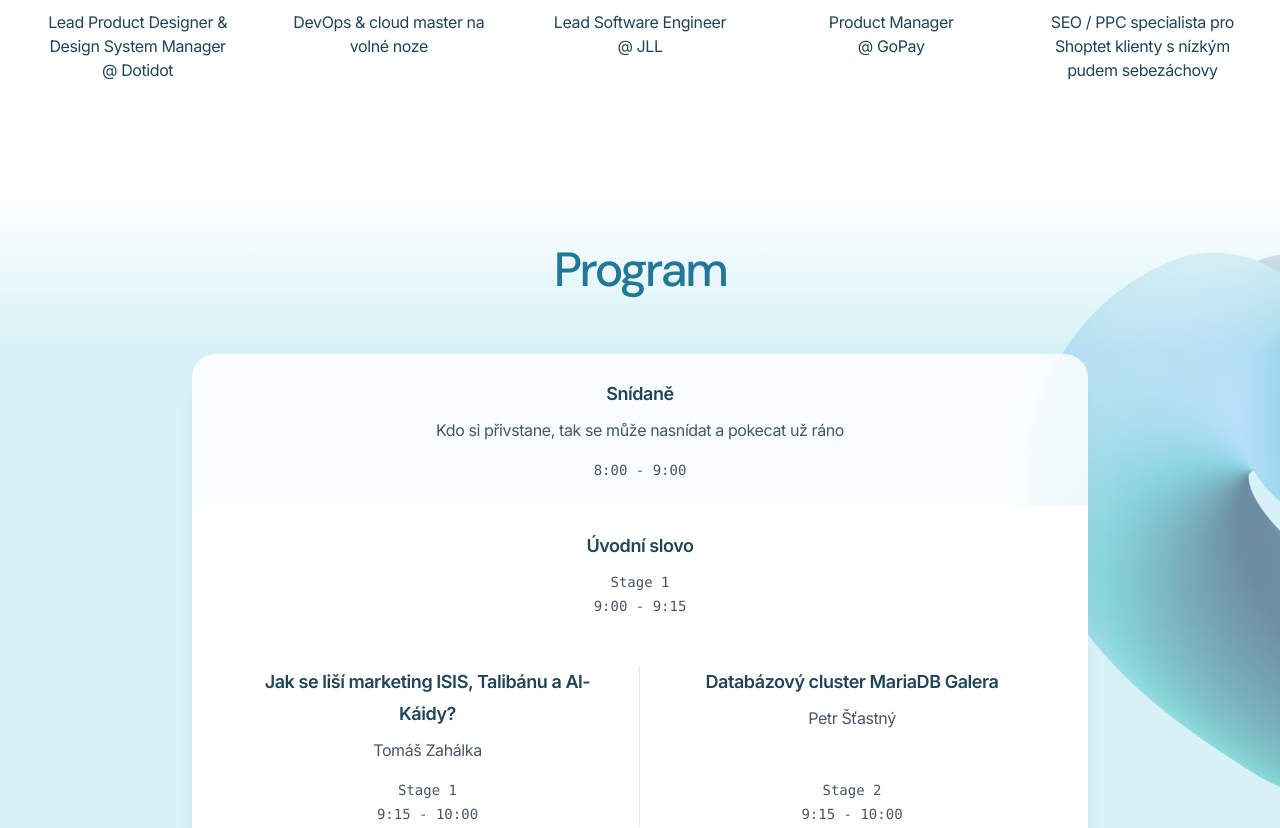
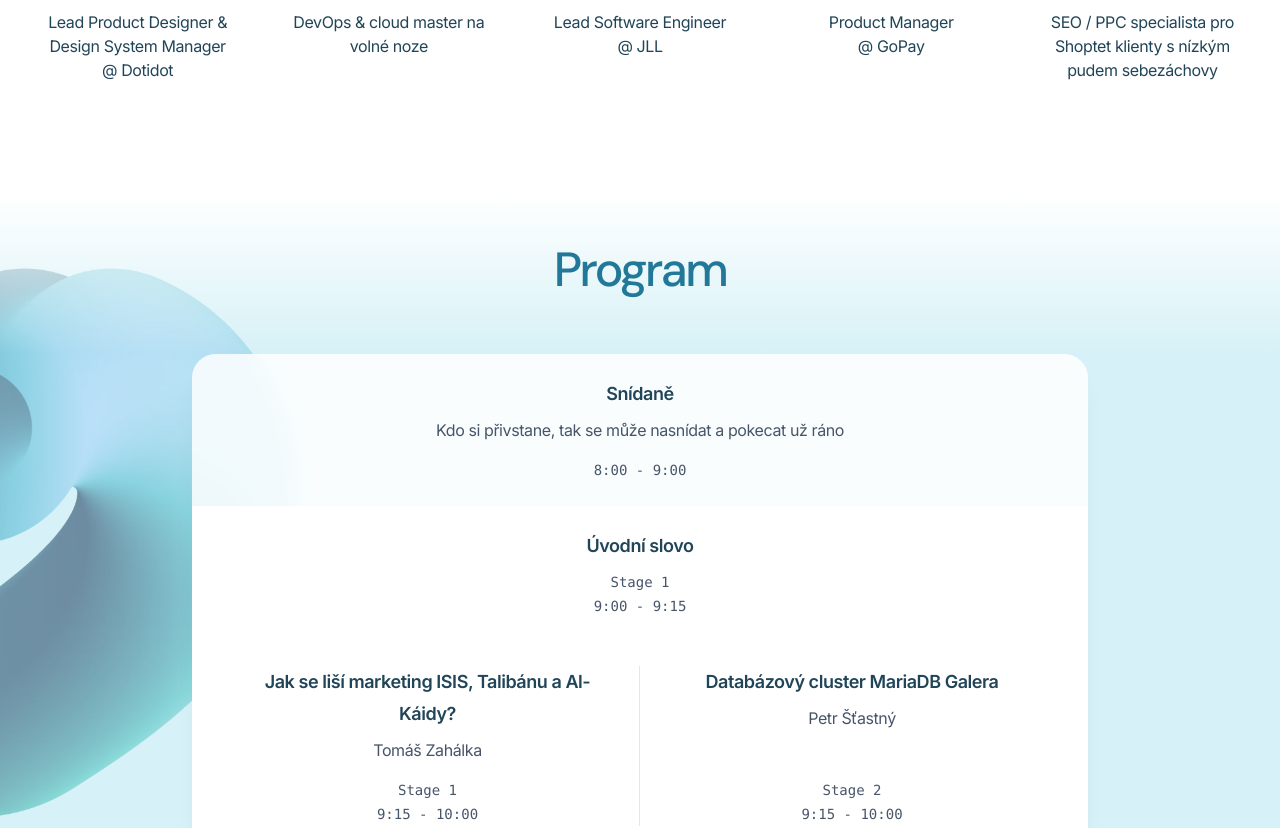
Before and after one commit to CtvrtCON/CtvrtCON, a Next.js app: page /ctvrtcon/ in a window 1280 px wide. Shown: the part 1544-2372 px from the top of the page. Built offline with nearby package versions, Linux system fonts and the light colour scheme.

Commit message:
Added buttons and links for program and tickets

```diff
--- a/src/components/Button.jsx
+++ b/src/components/Button.jsx
@@ -3,7 +3,7 @@ import clsx from 'clsx'
 
 export function Button({className, ...props}) {
     className = clsx(
-        'inline-flex justify-center rounded-2xl bg-primary-600 p-4 text-base font-semibold text-white hover:bg-primary-500 focus:outline-none focus-visible:outline-2 focus-visible:outline-offset-2 focus-visible:outline-primary-500 active:text-white/70 disabled:bg-gray-600',
+        'inline-flex justify-center rounded-lg bg-primary-600 p-4 text-base font-semibold text-white hover:bg-primary-500 focus:outline-none focus-visible:outline-2 focus-visible:outline-offset-2 focus-visible:outline-primary-500 active:text-white/70 disabled:bg-gray-600',
         className,
     )
 
--- a/src/components/Schedule.jsx
+++ b/src/components/Schedule.jsx
@@ -7,6 +7,7 @@ import clsx from 'clsx'
 import { BackgroundImage } from '@/components/BackgroundImage'
 import { Container } from '@/components/Container'
 import { Section } from '@/components/Section'
+import { Button } from '@/components/Button'
 
 const program = [
   {
@@ -278,7 +279,7 @@ function ScheduleStatic() {
 
 export function Schedule() {
   return (
-    <Section className="relative">
+    <Section className="relative" id="program">
       <Container className="relative z-10">
         <header className="text-center">
           <h2 className="mb-4 font-display text-4xl font-medium tracking-tighter text-primary-600 sm:text-5xl">
@@ -286,10 +287,13 @@ export function Schedule() {
           </h2>
         </header>
       </Container>
-      <div className="relative mt-8 sm:mt-14">
-        <BackgroundImage position="right" className="-bottom-32 -top-40" />
+      <div className="relative mt-8 text-center sm:mt-14">
+        <BackgroundImage position="left" className="-bottom-32 -top-40" />
         <Container className="relative">
           <ScheduleStatic />
+          <Button className="mt-8 cursor-not-allowed" disabled>
+            Koupit vstupenku - již brzy!
+          </Button>
         </Container>
       </div>
     </Section>
```
